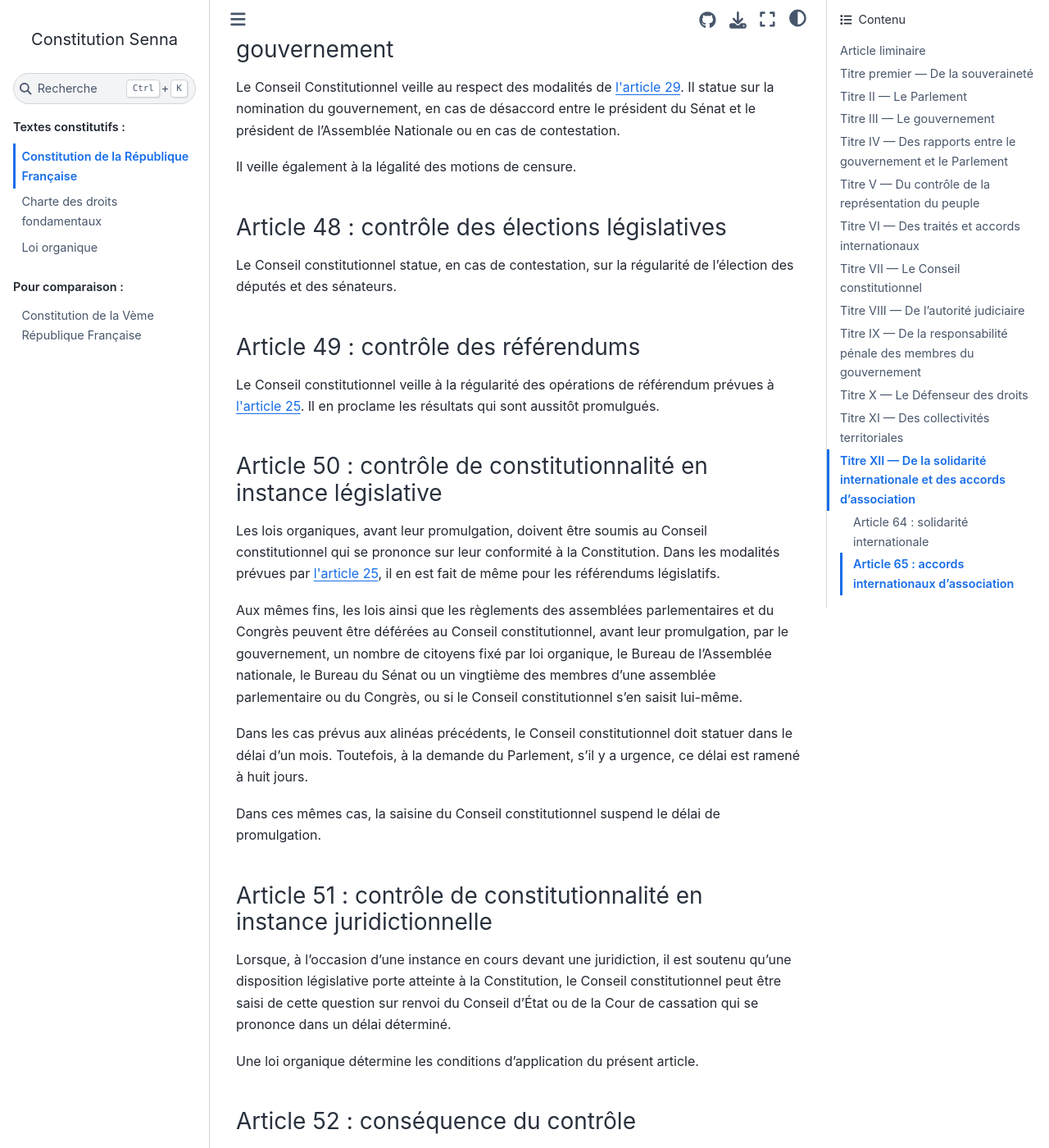
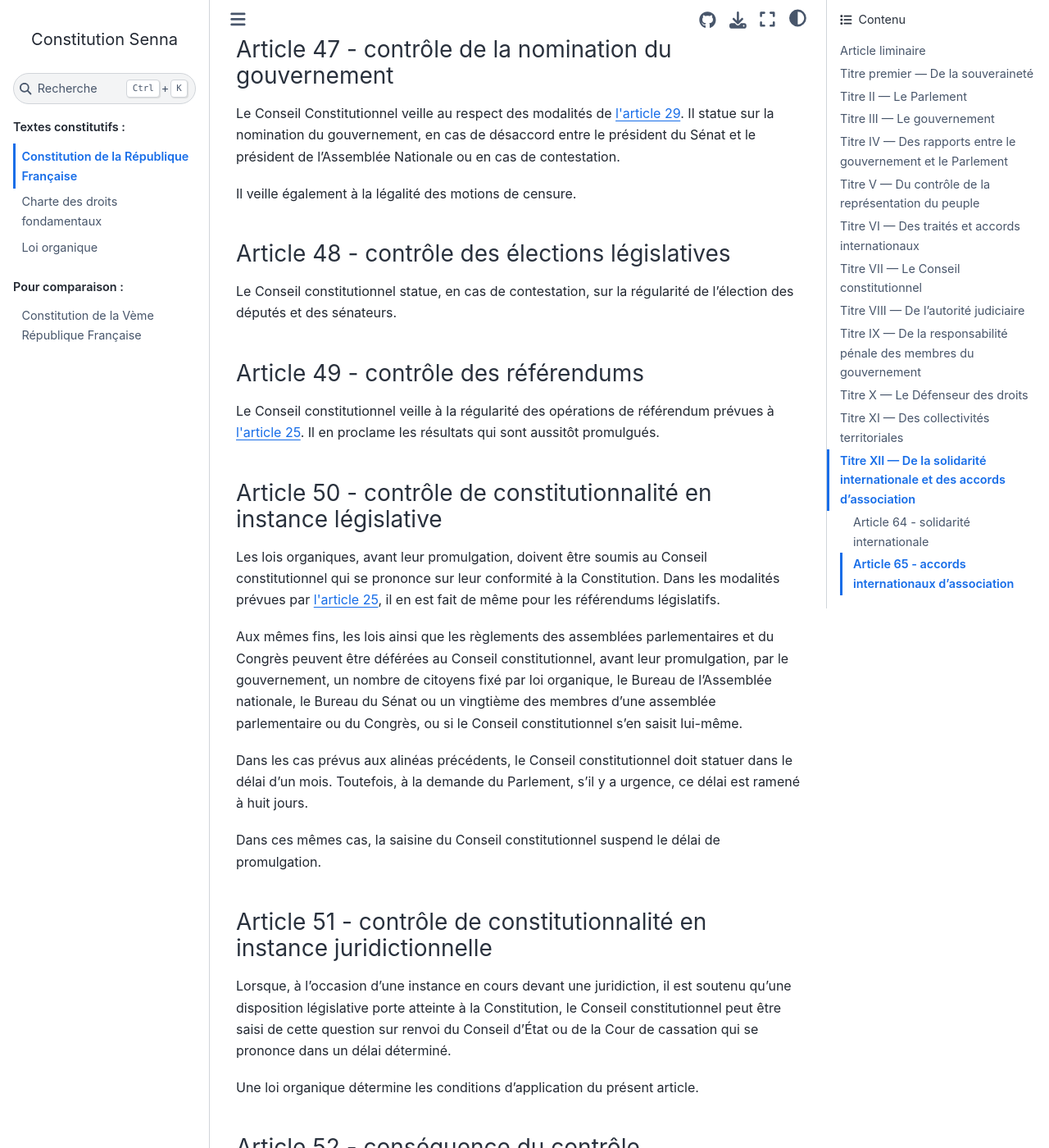
Before and after one commit to Gouvernathor/senna, a Sphinx documentation site: the page built from source/constitution.rst, in a window 1280 px wide and 1400 px high, scrolled down 16274 px. Shown: the whole window at 82% size. Built offline with Sphinx 7.4.7 and the Sphinx Book theme 1.1.4, drawn with Linux system fonts in a browser that asks for light colours; some of the changed text lies outside the part shown.

Commit message:
détails

```diff
--- a/source/constitution_5.rst
+++ b/source/constitution_5.rst
@@ -7,7 +7,7 @@
 -------------------
 
 Préambule
-----------------------------------------
+---------
 Le peuple français proclame solennellement son attachement aux Droits de l’Homme et aux principes de la souveraineté nationale tels qu’ils ont été définis par la Déclaration de 1789, confirmée et complétée par le préambule de la Constitution de 1946, ainsi qu’aux droits et devoirs définis dans la Charte de l’environnement de 2004.
 
 En vertu de ces principes et de celui de la libre détermination des peuples, la République offre aux territoires d’outre-mer qui manifestent la volonté d’y adhérer des institutions nouvelles fondées sur l’idéal commun de liberté, d’égalité et de fraternité et conçues en vue de leur évolution démocratique.
--- a/source/sennadoc.py
+++ b/source/sennadoc.py
@@ -20,7 +20,7 @@
         if id in registered_articles:
             warnings.warn(f"Article {id} registered twice")
         registered_articles[id] = counters[docname]
-        name = f"Article {counters[docname]} : {name}"
+        name = f"Article {counters[docname]} - {name}"
         id2 = f"article-{counters[docname]}"
 
         return [docutils.nodes.section(id,
```
